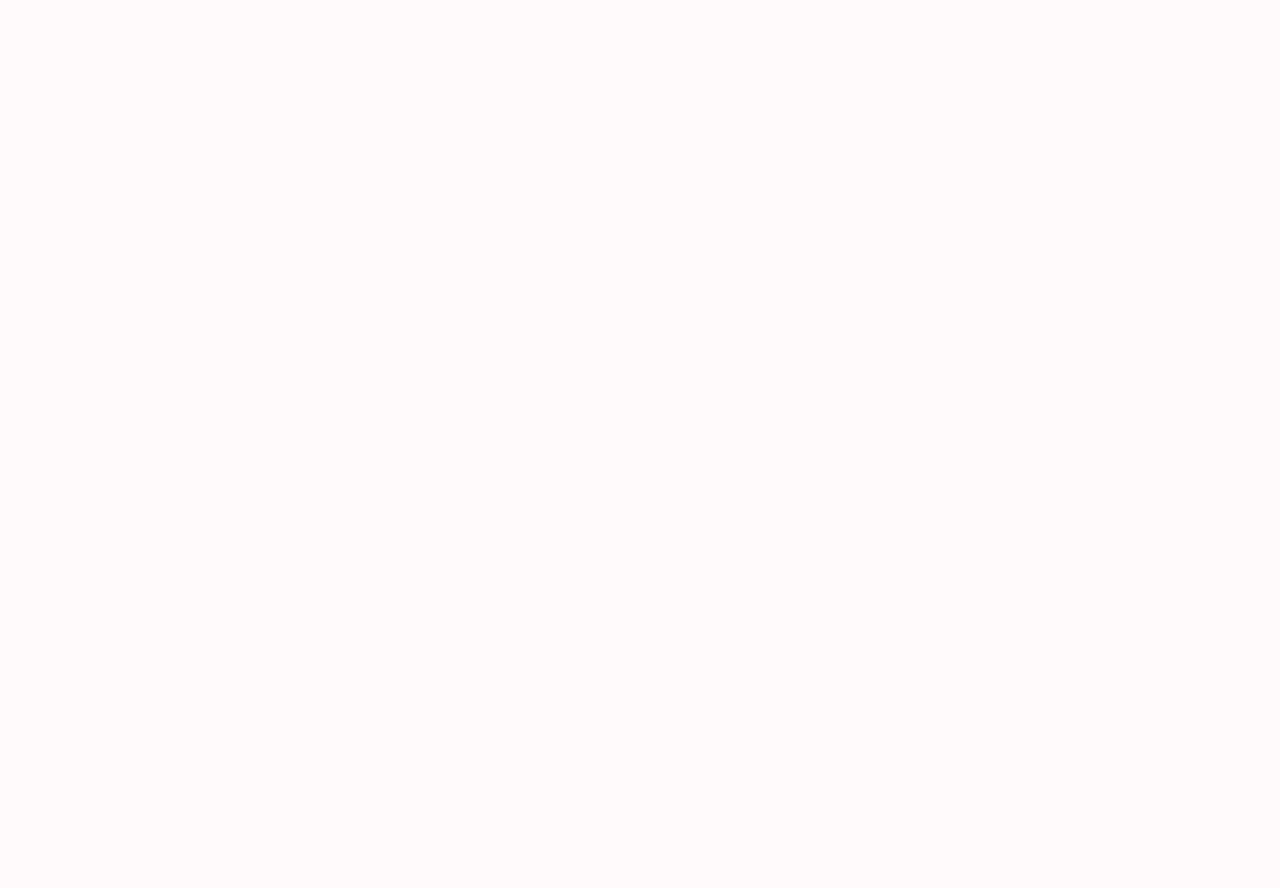
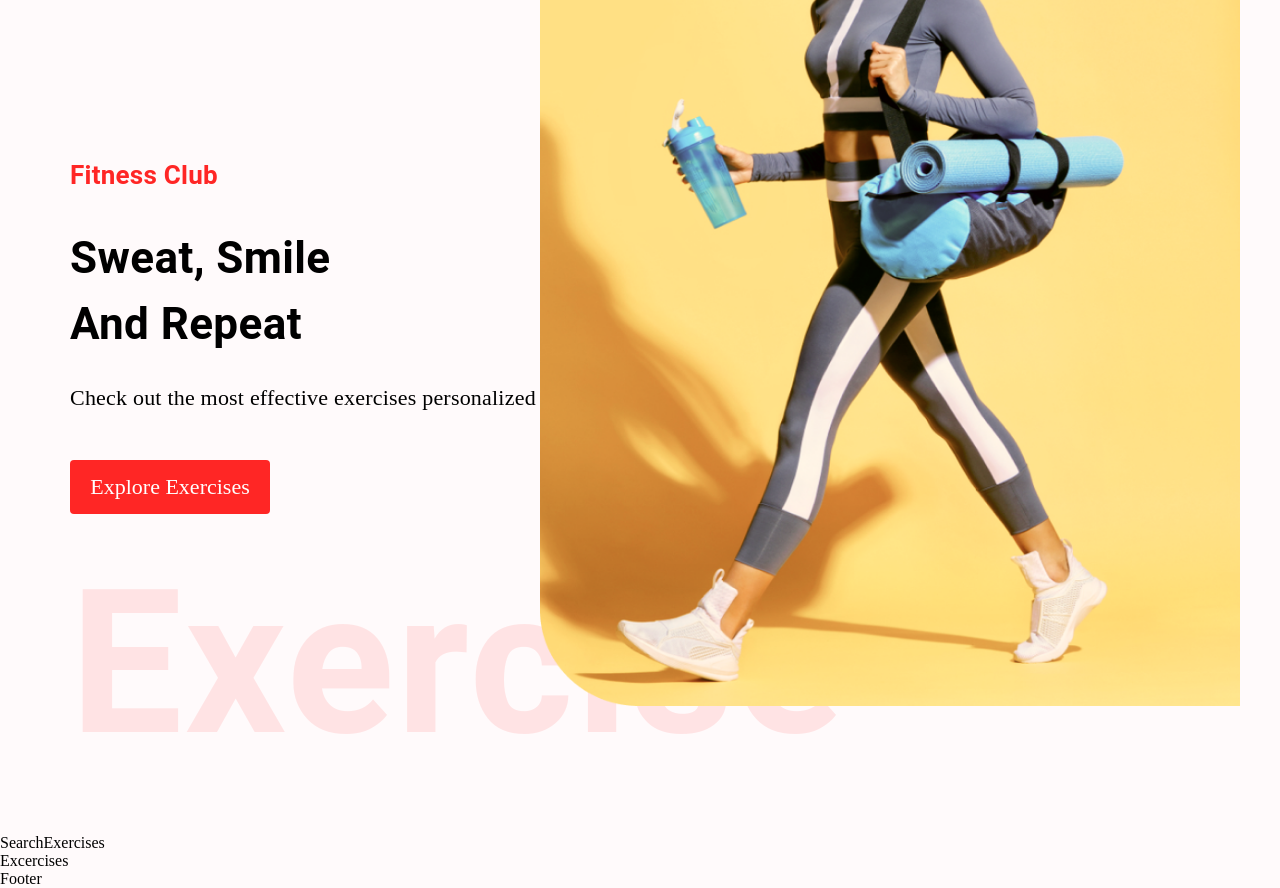
Before and after one commit to Chris-55/gym-app, a React (Create React App) app: page / in a window 1280 px wide. Shown: the part 160-1048 px from the top of the page. Before the commit the page ends 800 px from the top, so only its background shows below. Built offline with nearby package versions, Linux system fonts and the light colour scheme.

Commit message:
hero banner

```diff
--- /dev/null
+++ b/src/components/Excercises.js
@@ -0,0 +1,9 @@
+import React from 'react'
+
+const Excercises = () => {
+  return (
+    <div>Excercises</div>
+  )
+}
+
+export default Excercises
--- /dev/null
+++ b/src/components/HeroBanner.js
@@ -0,0 +1,28 @@
+
+
+import React from 'react';
+import { Box, Stack, Typography } from '@mui/material';
+
+import HeroBannerImage from '../assets/images/banner.png';
+
+const HeroBanner = () => (
+  <Box sx={{ mt: { lg: '212px', xs: '70px' }, ml: { sm: '50px' } }} position="relative" p="20px">
+    <Typography color="#FF2625" fontWeight="600" fontSize="26px">Fitness Club</Typography>
+    <Typography fontWeight={700} sx={{ fontSize: { lg: '44px', xs: '40px' } }} mb="23px" mt="30px">
+      Sweat, Smile <br />
+      And Repeat
+    </Typography>
+    <Typography fontSize="22px" fontFamily="Alegreya" lineHeight="35px">
+      Check out the most effective exercises personalized to you
+    </Typography>
+    <Stack>
+      <a href="#exercises" style={{ marginTop: '45px', textDecoration: 'none', width: '200px', textAlign: 'center', background: '#FF2625', padding: '14px', fontSize: '22px', textTransform: 'none', color: 'white', borderRadius: '4px' }}>Explore Exercises</a>
+    </Stack>
+    <Typography fontWeight={600} color="#FF2625" sx={{ opacity: '0.1', display: { lg: 'block', xs: 'none' }, fontSize: '200px' }}>
+      Exercise
+    </Typography>
+    <img src={HeroBannerImage} alt="hero-banner" className="hero-banner-img" />
+  </Box>
+);
+
+export default HeroBanner;
--- /dev/null
+++ b/src/components/SearchExercises.js
@@ -0,0 +1,9 @@
+import React from 'react'
+
+const SearchExercises = () => {
+  return (
+    <div>SearchExercises</div>
+  )
+}
+
+export default SearchExercises
--- a/src/pages/Home.js
+++ b/src/pages/Home.js
@@ -1,8 +1,16 @@
-import React from 'react'
+import React, {useState} from 'react';
+import { Box } from '@mui/material';
+import Excercises from '../components/Excercises';
+import SearchExercises from '../components/SearchExercises';
+import HeroBanner from '../components/HeroBanner';
 
 const Home = () => {
   return (
-    <div>Home</div>
+    <box>
+       <HeroBanner />
+       <SearchExercises />
+       <Excercises />
+    </box>
   )
 }
 
```
